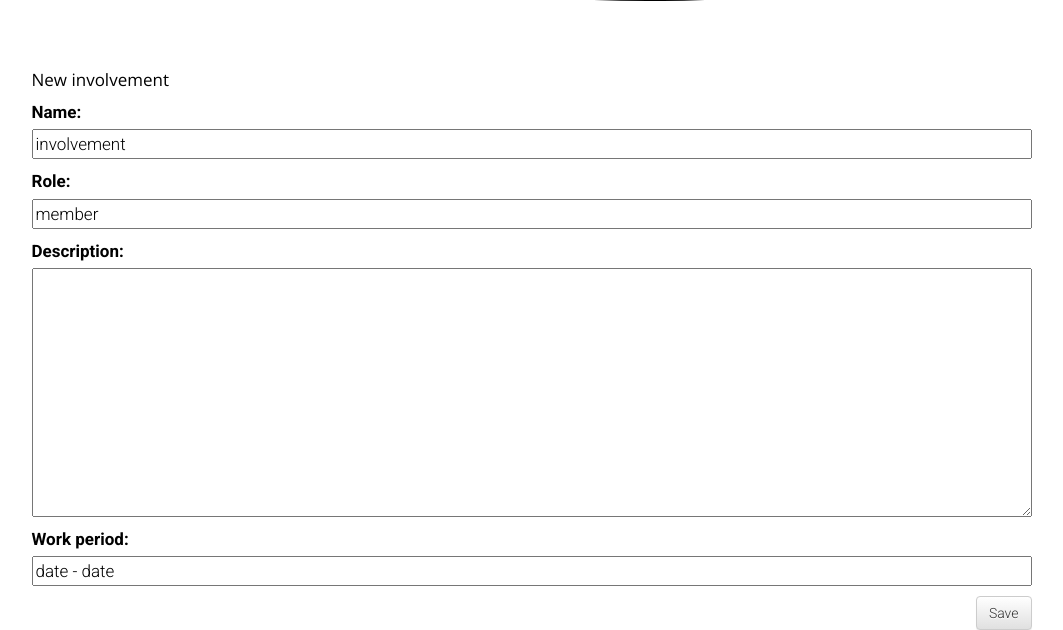
After one commit to cryswang/my-first-blog, a Django app: page /cv/involvement/new/ in a window 1280 px wide. The commit adds this page. Shown: the part 499-1129 px from the top of the page, without its empty margins (116-1179 px from the left). Run offline with Django 3.2, Linux system fonts and the light colour scheme; some libraries are stand-ins or nearby versions; some web fonts are replaced.

Commit message:
finished skeleton layout of rest of cv and bio page

```diff
--- a/blog/admin.py
+++ b/blog/admin.py
@@ -1,7 +1,8 @@
 from django.contrib import admin
-from .models import Post, Experience, Skill, Project
+from .models import Post, Experience, Skill, Project, Involvement
 
 admin.site.register(Post)
 admin.site.register(Experience)
 admin.site.register(Skill)
 admin.site.register(Project)
+admin.site.register(Involvement)
--- a/blog/forms.py
+++ b/blog/forms.py
@@ -1,12 +1,11 @@
 from django import forms
-from .models import Post, Experience, Skill, Project
+from .models import Post, Experience, Skill, Project, Involvement
 
 class PostForm(forms.ModelForm):
 
     class Meta:
         model = Post
         fields = ('title', 'text',)
-
 
 class ExperienceForm(forms.ModelForm):
 
@@ -24,4 +23,10 @@ class ProjectForm(forms.ModelForm):
 
     class Meta:
         model = Project
-        fields = ('title', 'context', 'description', 'work_period',)
+        fields = ('title', 'description', 'work_period',)
+
+class InvolvementForm(forms.ModelForm):
+
+    class Meta:
+        model = Involvement
+        fields = ('name', 'role', 'description', 'work_period',)
--- a/blog/models.py
+++ b/blog/models.py
@@ -47,7 +47,6 @@ class Skill(models.Model):
 
 class Project(models.Model):
     title = models.CharField(max_length=200, default="project")
-    context = models.TextField(default="none")
     description =  HTMLField()
     work_period = models.CharField(max_length=200, default="date - date")
 
@@ -57,3 +56,16 @@ class Project(models.Model):
 
     def __str__(self):
         return self.title
+
+class Involvement(models.Model):
+    name = models.CharField(max_length=200, default="involvement")
+    role = models.CharField(max_length=200, default="member")
+    description =  HTMLField()
+    work_period = models.CharField(max_length=200, default="date - date")
+
+    def publish(self):
+        self.published_date = timezone.now()
+        self.save()
+
+    def __str__(self):
+        return self.name
--- a/blog/templates/blog/base.html
+++ b/blog/templates/blog/base.html
@@ -1,7 +1,7 @@
 {% load static %}
 <html>
     <head>
-        <title>{ crystal }</title>
+        <title>crystal w.</title>
         <link rel="stylesheet" href="//maxcdn.bootstrapcdn.com/bootstrap/3.2.0/css/bootstrap.min.css">
         <link rel="stylesheet" href="//maxcdn.bootstrapcdn.com/bootstrap/3.2.0/css/bootstrap-theme.min.css">
         <link href="https://fonts.googleapis.com/css2?family=Open+Sans:ital,wght@0,400;0,600;0,700;0,800;1,600;1,700;1,800&family=Playfair+Display:ital,wght@0,400;0,600;0,700;0,800;1,400;1,600;1,700;1,800&family=Roboto:ital,wght@0,300;0,700;1,100;1,400&display=swap" rel="stylesheet">
@@ -19,9 +19,9 @@
                     <h1><b><b><i><a href="/">&nbsp;crystal.</a></i></b></b></h1>
                     <p>welcome to my blog.</p>
                     <div class="header_links">
+                        <a href="/">home.</a>
                         <a href="{% url 'bio_page' %}">bio.</a>
                         <a href="{% url 'cv_page' %}">cv.</a>
-                        <a href="/">contact.</a>
                     </div>
                 </center>
             </div>
--- /dev/null
+++ b/blog/templates/blog/involvement_edit.html
@@ -0,0 +1,9 @@
+{% extends 'blog/base.html' %}
+
+{% block content %}
+    <h2>New involvement</h2>
+    <form method="POST" class="post-form">{% csrf_token %}
+        {{ form.as_p }}
+        <button type="submit" class="save btn btn-default">Save</button>
+    </form>
+{% endblock %}
--- a/blog/urls.py
+++ b/blog/urls.py
@@ -11,4 +11,8 @@ urlpatterns = [
     path('cv/experience/new/', views.experience_new, name='experience_new'),
     path('cv/experience/<int:pk>/edit', views.experience_edit, name='experience_edit'),
     path('cv/skill/new/', views.skill_new, name='skill_new'),
+    path('cv/project/new/', views.project_new, name='project_new'),
+    path('cv/project/<int:pk>/edit', views.project_edit, name='project_edit'),
+    path('cv/involvement/new/', views.involvement_new, name='involvement_new'),
+    path('cv/involvement/<int:pk>/edit', views.involvement_edit, name='involvement_edit'),
 ]
--- a/blog/views.py
+++ b/blog/views.py
@@ -1,8 +1,8 @@
 from django.shortcuts import render
 from django.utils import timezone
 from django.shortcuts import redirect, get_object_or_404, render
-from .models import Post, Experience, Skill, Project
-from .forms import PostForm, ExperienceForm, SkillsForm, ProjectForm
+from .models import Post, Experience, Skill, Project, Involvement
+from .forms import PostForm, ExperienceForm, SkillsForm, ProjectForm, InvolvementForm
 
 def post_list(request):
     posts = Post.objects.filter(published_date__lte=timezone.now()).order_by('published_date')
@@ -42,10 +42,11 @@ def bio_page(request):
     return render(request, 'blog/bio_page.html')
 
 def cv_page(request):
-    experiences = Experience.objects.filter(published_date__lte=timezone.now()).order_by('published_date')
+    experiences = Experience.objects.order_by('published_date')
     skills = Skill.objects.order_by('level')
     projects = Project.objects.all()
-    return render(request, 'blog/cv_page.html', {'experiences': experiences, 'skills': skills, 'projects': projects})
+    involvements = Involvement.objects.all()
+    return render(request, 'blog/cv_page.html', {'experiences': experiences, 'skills': skills, 'projects': projects, 'involvements': involvements})
 
 def experience_new(request):
     if request.method == "POST":
@@ -82,3 +83,49 @@ def skill_new(request):
     else:
         form = SkillsForm()
     return render(request, 'blog/skill_edit.html', {'form': form})
+
+def project_new(request):
+    if request.method == "POST":
+        form = ProjectForm(request.POST)
+        if form.is_valid():
+            project = form.save(commit=False)
+            project.save()
+            return redirect('cv_page')
+    else:
+        form = ProjectForm()
+    return render(request, 'blog/project_edit.html', {'form': form})
+
+def project_edit(request, pk):
+    project = get_object_or_404(Project, pk=pk)
+    if request.method == "POST":
+        form = ProjectForm(request.POST, instance=project)
+        if form.is_valid():
+            project = form.save(commit=False)
+            project.save()
+            return redirect('cv_page')
+    else:
+        form = ProjectForm(instance=project)
+    return render(request, 'blog/project_edit.html', {'form': form})
+
+def involvement_new(request):
+    if request.method == "POST":
+        form = InvolvementForm(request.POST)
+        if form.is_valid():
+            involvement = form.save(commit=False)
+            involvement.save()
+            return redirect('cv_page')
+    else:
+        form = InvolvementForm()
+    return render(request, 'blog/involvement_edit.html', {'form': form})
+
+def involvement_edit(request, pk):
+    involvement = get_object_or_404(Involvement, pk=pk)
+    if request.method == "POST":
+        form = InvolvementForm(request.POST, instance=involvement)
+        if form.is_valid():
+            involvement = form.save(commit=False)
+            involvement.save()
+            return redirect('cv_page')
+    else:
+        form = InvolvementForm(instance=involvement)
+    return render(request, 'blog/involvement_edit.html', {'form': form})
```
Also changed, not shown: blog/static/css/blog.css (+34 -3 lines), blog/templates/blog/bio_page.html (+24 -3 lines), blog/templates/blog/cv_page.html (+22 -6 lines), blog/templates/blog/project_edit.html (added, +9 -0 lines), blog/migrations/0011_auto_20200626_2235.py (added).
